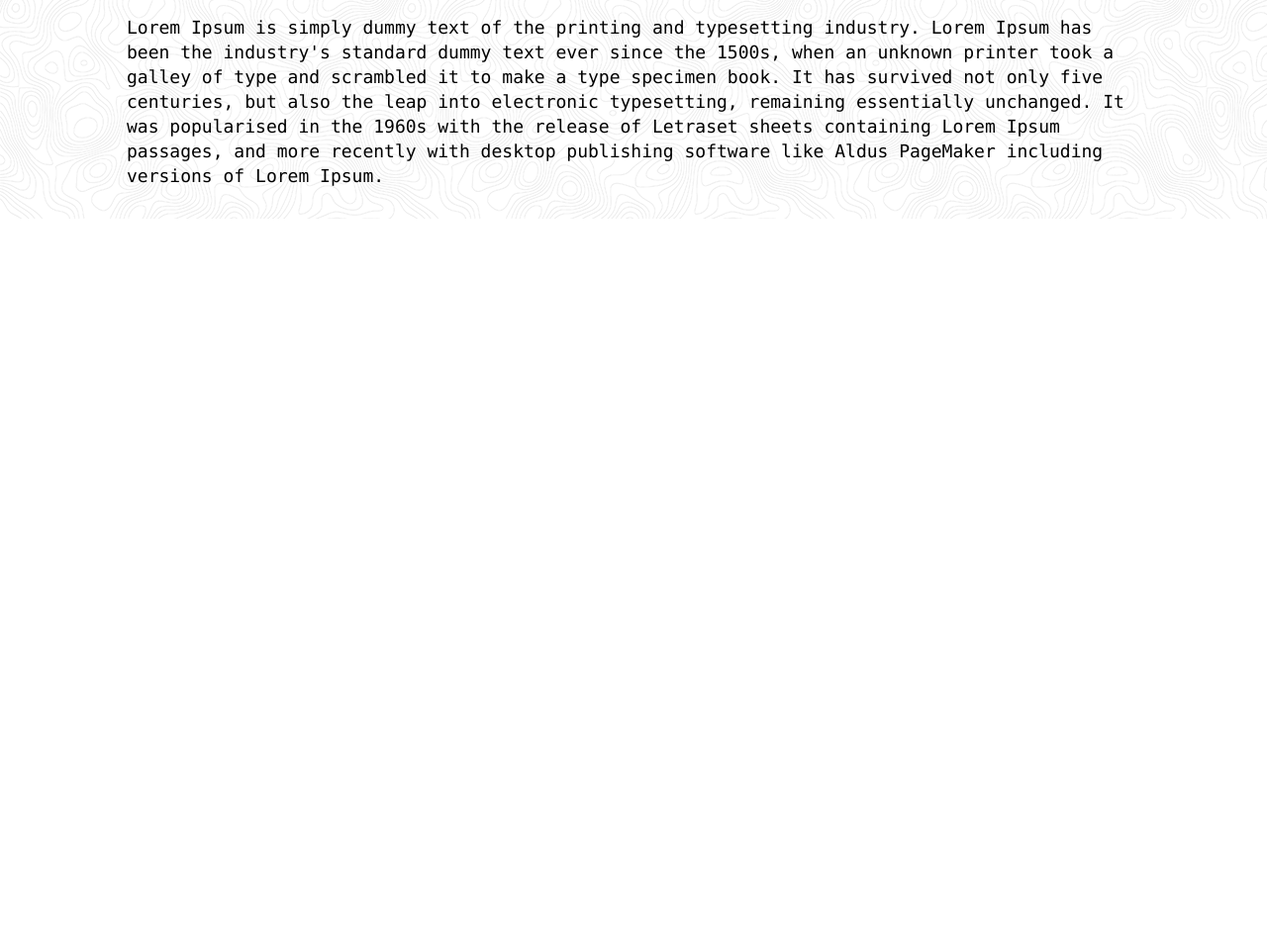
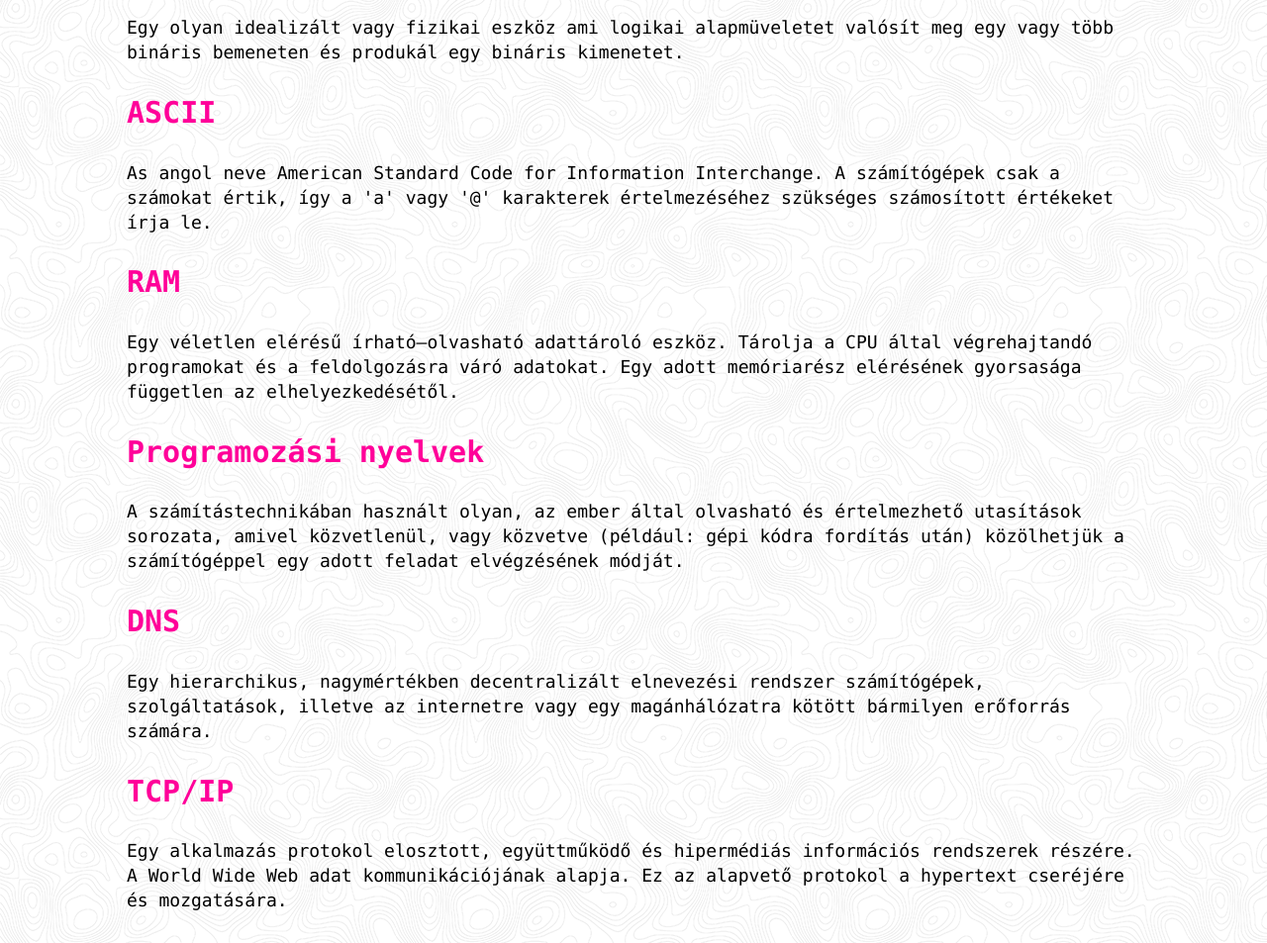
Before and after one commit to gallaron89/myfirstwebpage, a plain HTML site: page index.html in a window 1280 px wide. Shown: the part 639-1592 px from the top of the page at 99% size. Before the commit the page ends 860 px from the top, so only its background shows below. Drawn offline with Linux system fonts and the light colour scheme.

Commit message:
Add files via upload

```diff
--- a/index.html
+++ b/index.html
@@ -42,8 +42,9 @@
         </div>
         <div id="lorem1">
             <p>
-                Ide kell írni <br>
-                két sort magamról
+                Ahoy! <br>
+                 <br>
+
             </p>
         </div>
     </section>
@@ -54,19 +55,64 @@
 
     <section class="section2">
         <div id="techwiki">
-            <a name="wiki"><h1>Technology Wiki</h1></a>
+            <a name="wiki">
+                <h1>Technology Wiki</h1>
+            </a>
         </div>
-        <div id="instruction_set">
-            <h2>Instruction set</h2>
+        <div class="wikicontent">
+            <h2>Logic gate</h2>
         </div>
         <div id="lorem2">
             <p>
-                Lorem Ipsum is simply dummy text of the printing and typesetting industry. Lorem Ipsum has been the
-                industry's standard dummy text ever since the 1500s, when an unknown printer took a galley of type and
-                scrambled it to make a type specimen book. It has survived not only five centuries, but also the leap
-                into electronic typesetting, remaining essentially unchanged. It was popularised in the 1960s with the
-                release of Letraset sheets containing Lorem Ipsum passages, and more recently with desktop publishing
-                software like Aldus PageMaker including versions of Lorem Ipsum.
+                Egy olyan idealizált vagy fizikai eszköz ami logikai alapmüveletet valósít meg egy vagy több bináris
+                bemeneten és produkál egy bináris kimenetet.
+            </p>
+        </div>
+        <div class="wikicontent">
+            <h2>ASCII</h2>
+        </div>
+        <div id="lorem2">
+            <p>
+                As angol neve American Standard Code for Information Interchange. A számítógépek csak a számokat értik,
+                így a 'a' vagy '@' karakterek értelmezéséhez szükséges számosított értékeket írja le.
+            </p>
+        </div>
+        <div class="wikicontent">
+            <h2>RAM</h2>
+        </div>
+        <div id="lorem2">
+            <p>
+                Egy véletlen elérésű írható–olvasható adattároló eszköz. Tárolja a CPU által végrehajtandó programokat
+                és a feldolgozásra váró adatokat. Egy adott memóriarész elérésének gyorsasága független az
+                elhelyezkedésétől.
+            </p>
+        </div>
+        <div class="wikicontent">
+            <h2>Programozási nyelvek</h2>
+        </div>
+        <div id="lorem2">
+            <p>
+                A számítástechnikában használt olyan, az ember által olvasható és értelmezhető utasítások sorozata,
+                amivel közvetlenül, vagy közvetve (például: gépi kódra fordítás után) közölhetjük a számítógéppel egy
+                adott feladat elvégzésének módját.
+            </p>
+        </div>
+        <div class="wikicontent">
+            <h2>DNS</h2>
+        </div>
+        <div id="lorem2">
+            <p>
+                Egy hierarchikus, nagymértékben decentralizált elnevezési rendszer számítógépek, szolgáltatások, illetve
+                az internetre vagy egy magánhálózatra kötött bármilyen erőforrás számára.
+            </p>
+        </div>
+        <div class="wikicontent">
+            <h2>TCP/IP</h2>
+        </div>
+        <div id="lorem2">
+            <p>
+                Egy alkalmazás protokol elosztott, együttműködő és hipermédiás információs rendszerek részére. A World
+                Wide Web adat kommunikációjának alapja. Ez az alapvető protokol a hypertext cseréjére és mozgatására.
             </p>
         </div>
 
--- a/styles.css
+++ b/styles.css
@@ -112,7 +112,7 @@ html{
     font-size: 24px;
 }
 
-#instruction_set{
+.wikicontent{
     color: #ff0099;
     font-size: 20px;
 }
```
